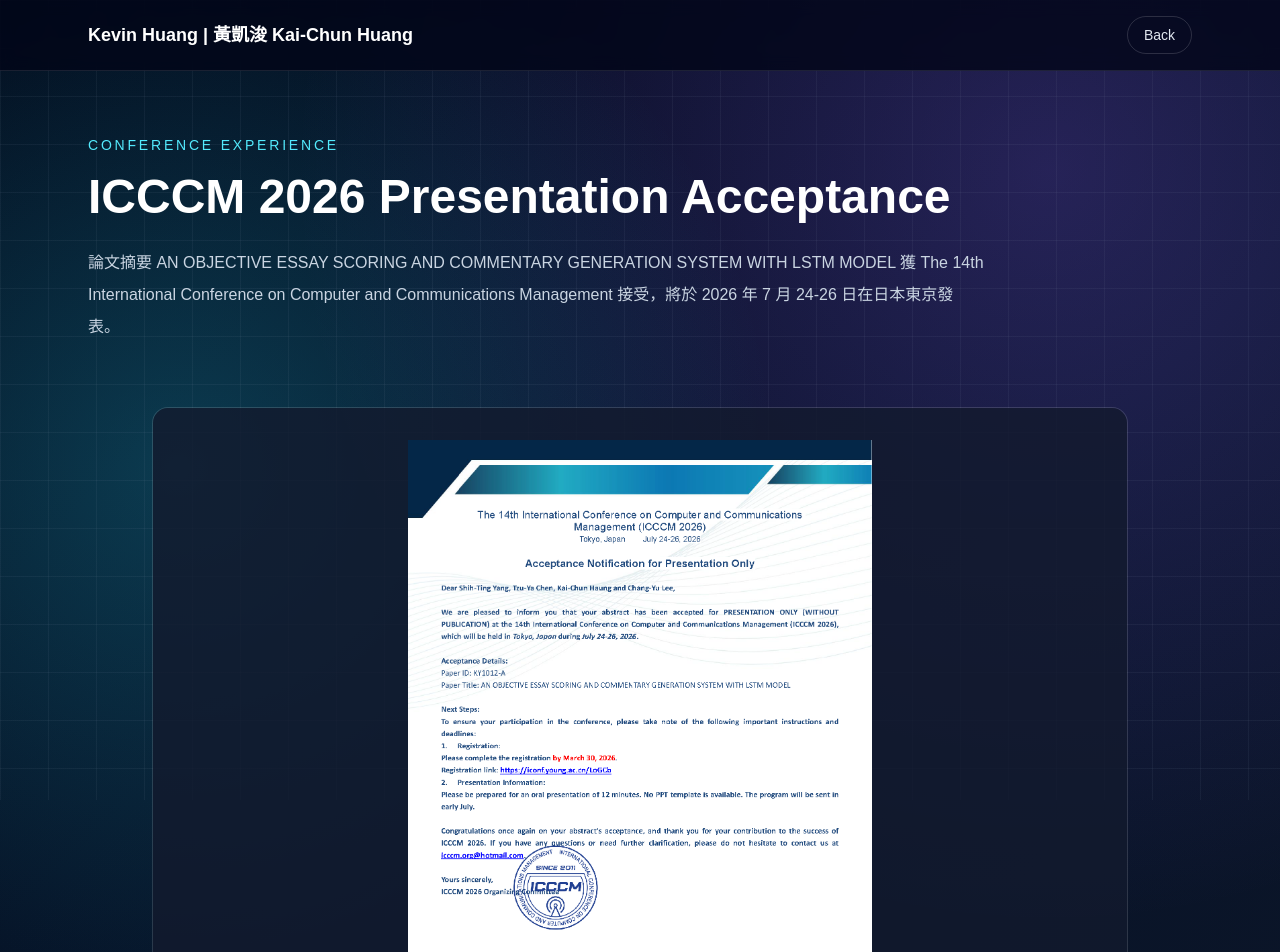
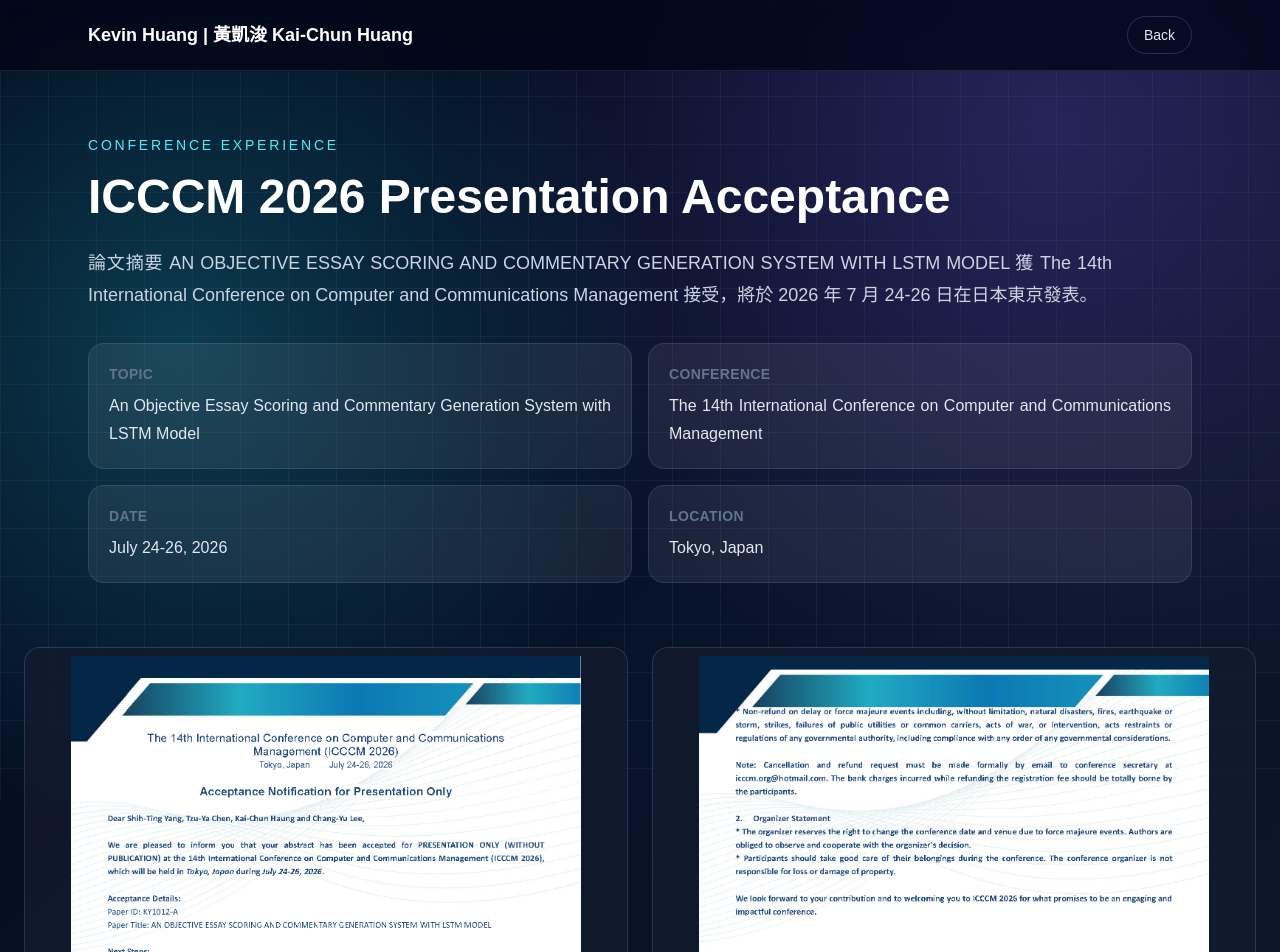
Before and after one commit to brian-kai/my-portfolio, a Next.js app: page /icccm in a window 1280 px wide. Shown: the top 952 px of the page. Built offline with nearby package versions, Linux system fonts and the light colour scheme.

Commit message:
update portfolio

```diff
--- a/app/globals.css
+++ b/app/globals.css
@@ -28,3 +28,10 @@
 html {
   scroll-behavior: smooth;
 }
+
+main p,
+main dd {
+  text-align: justify;
+  text-align-last: left;
+  text-justify: inter-ideograph;
+}
--- a/app/icccm/page.tsx
+++ b/app/icccm/page.tsx
@@ -3,6 +3,27 @@
 
 import proofPage1 from "../image/KY1012-A ICCCM 2026 acceptance notification-Abstract_頁面_1.png";
 import proofPage2 from "../image/KY1012-A ICCCM 2026 acceptance notification-Abstract_頁面_2.png";
+
+const details = [
+  {
+    label: "Topic",
+    value:
+      "An Objective Essay Scoring and Commentary Generation System with LSTM Model",
+  },
+  {
+    label: "Conference",
+    value:
+      "The 14th International Conference on Computer and Communications Management",
+  },
+  {
+    label: "Date",
+    value: "July 24-26, 2026",
+  },
+  {
+    label: "Location",
+    value: "Tokyo, Japan",
+  },
+];
 
 const proofs = [
   {
@@ -40,31 +61,45 @@
           Conference Experience
         </p>
 
-        <h1 className="max-w-4xl text-4xl font-bold leading-tight md:text-5xl">
+        <h1 className="max-w-5xl text-4xl font-bold leading-tight md:text-5xl">
           ICCCM 2026 Presentation Acceptance
         </h1>
 
-        <p className="mt-5 max-w-4xl leading-8 text-slate-300">
+        <p className="mt-5 max-w-5xl text-lg leading-8 text-slate-300">
           論文摘要 AN OBJECTIVE ESSAY SCORING AND COMMENTARY GENERATION SYSTEM
           WITH LSTM MODEL 獲 The 14th International Conference on Computer and
           Communications Management 接受，將於 2026 年 7 月 24-26
           日在日本東京發表。
         </p>
+
+        <div className="mt-8 grid gap-4 md:grid-cols-2">
+          {details.map((detail) => (
+            <div
+              key={detail.label}
+              className="rounded-2xl border border-white/10 bg-white/[0.07] p-5"
+            >
+              <p className="text-sm font-semibold uppercase tracking-wide text-slate-500">
+                {detail.label}
+              </p>
+              <p className="mt-2 leading-7 text-slate-200">{detail.value}</p>
+            </div>
+          ))}
+        </div>
       </section>
 
-      <section className="relative z-10 mx-auto grid max-w-5xl gap-8 px-6 pb-20">
+      <section className="relative z-10 mx-auto grid max-w-7xl gap-6 px-6 pb-20 md:grid-cols-2">
         {proofs.map((proof, index) => (
           <article
             key={proof.title}
             className="overflow-hidden rounded-2xl border border-white/10 bg-white/5"
           >
-            <div className="flex min-h-[70vh] items-center justify-center border-b border-white/10 bg-slate-900/80 p-4 md:p-8">
+            <div className="flex min-h-[560px] items-center justify-center border-b border-white/10 bg-slate-900/80 p-2 md:min-h-[640px]">
               <Image
                 src={proof.image}
                 alt={proof.title}
-                className="max-h-[82vh] w-full rounded-xl object-contain"
+                className="max-h-[620px] w-full rounded-xl object-contain md:max-h-[720px]"
                 priority={index === 0}
-                sizes="(min-width: 1024px) 960px, 100vw"
+                sizes="(min-width: 768px) 50vw, 100vw"
               />
             </div>
 
--- a/app/page.tsx
+++ b/app/page.tsx
@@ -655,7 +655,7 @@
         <h2 className="mb-6 text-3xl font-bold">Let&apos;s Connect</h2>
 
         <div className="rounded-2xl border border-white/10 bg-white/5 p-8">
-          <p className="max-w-4xl text-lg leading-8 text-slate-200">
+          <p className="text-lg leading-8 text-slate-200">
             我目前正在尋找 AI、資料分析、NLP、LLM
             應用相關的實習、專題合作與研究機會。如果你對我的作品、研究或技術背景有興趣，歡迎透過
             Email 或 GitHub 與我聯繫。
```
